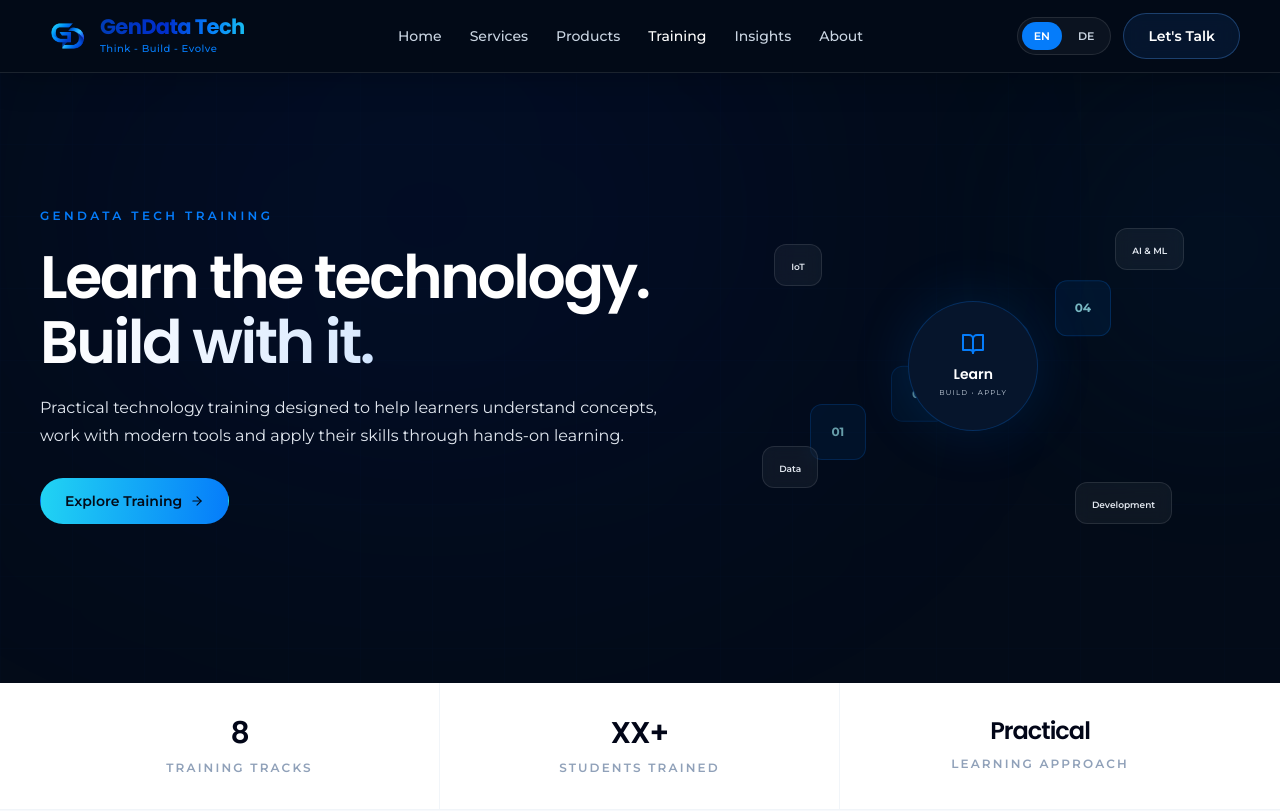
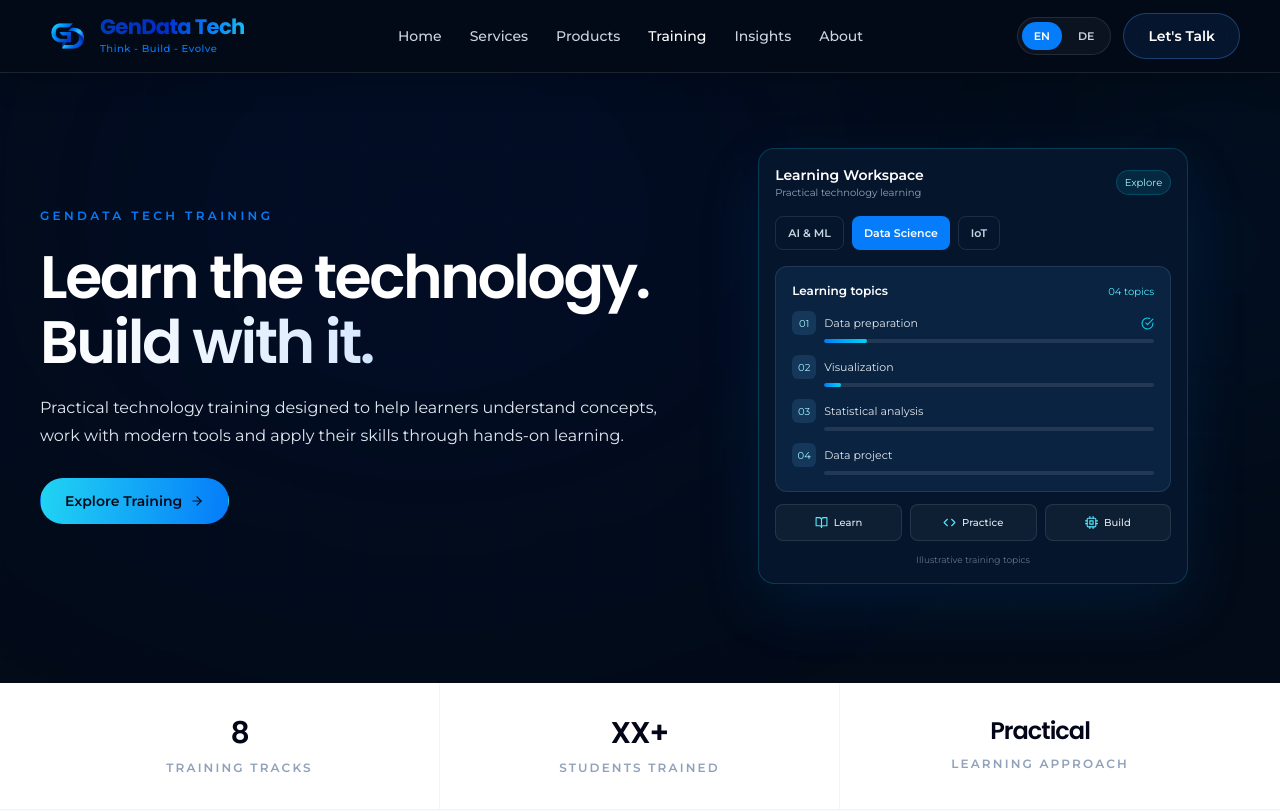
Before and after one commit to aravinthk1504/gendata-techv2, a Next.js app: page /en/training in a window 1280 px wide. Shown: the top 811 px of the page. Built offline with nearby package versions, Linux system fonts and the light colour scheme.

Commit message:
Replace Training orbit with Learning Workspace dashboard

```diff
--- a/src/components/migrated/Training.jsx
+++ b/src/components/migrated/Training.jsx
@@ -2,6 +2,7 @@
 
 import { useParams } from "next/navigation";
 import ProcessFlowGlow from "../layout/ProcessFlowGlow"
+import TrainingHeroDashboard from "../training/TrainingHeroDashboard"
 
 import { useRef, useState } from "react";
 
@@ -899,47 +900,7 @@ function Training() {
                 }}
                 className="relative hidden h-[340px] w-full max-w-[430px] items-center justify-center lg:flex lg:justify-self-center"
               >
-                {/* Learning progression steps */}
-                {[0,1,2,3].map(i=><motion.div key={i} className="absolute h-14 w-14 rounded-xl border border-[#057CFA]/30 bg-[#057CFA]/10" style={{left:`${12+i*19}%`,top:`${62-i*12}%`}} animate={heroShouldAnimate?{y:[0,-8,0],opacity:[0.5,1,0.5]}:{opacity:0.8}} transition={{duration:3,delay:i*0.4,repeat:heroShouldAnimate?Infinity:0}}><span className="flex h-full items-center justify-center text-xs font-bold text-cyan-200">{String(i+1).padStart(2,"0")}</span></motion.div>)}
-                <div className="relative z-10 flex h-[130px] w-[130px] flex-col items-center justify-center rounded-full border border-[#057CFA]/25 bg-[#06152C] shadow-[0_0_60px_rgba(5,124,250,0.15)]">
-                  <FiBookOpen className="text-2xl text-[#057CFA]" />
-
-                  <span className="mt-2 font-heading text-sm font-semibold text-white">
-                    {tr("Learn")}
-                  </span>
-
-                  <span className="mt-1 font-body text-[7px] uppercase tracking-[0.18em] text-slate-300">
-                    {tr("Build • Apply")}
-                  </span>
-                </div>
-
-                {[
-                  {
-                    label: tr("AI & ML"),
-                    className: "right-1 top-8",
-                  },
-                  {
-                    label: tr("Data"),
-                    className: "bottom-12 left-1",
-                  },
-                  {
-                    label: tr("Development"),
-                    className: "bottom-3 right-4",
-                  },
-                  {
-                    label: tr("IoT"),
-                    className: "left-4 top-12",
-                  },
-                ].map((item) => (
-                  <div
-                    key={item.label}
-                    className={`absolute ${item.className} rounded-xl border border-white/10 bg-white/[0.05] px-4 py-2 backdrop-blur-sm`}
-                  >
-                    <span className="font-body text-[9px] font-semibold text-slate-200">
-                      {item.label}
-                    </span>
-                  </div>
-                ))}
+                <TrainingHeroDashboard active={heroShouldAnimate}/>
               </motion.div>
             </div>
           </div>
```
